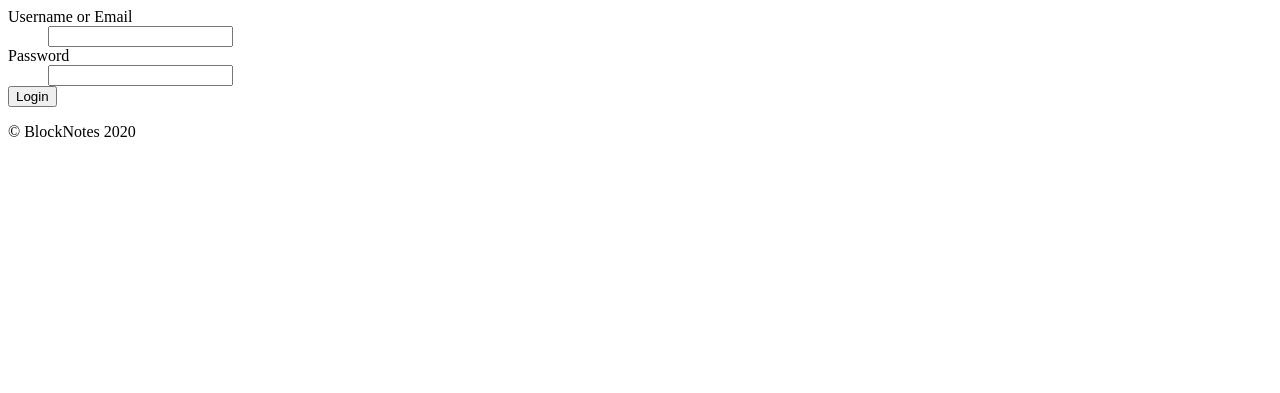
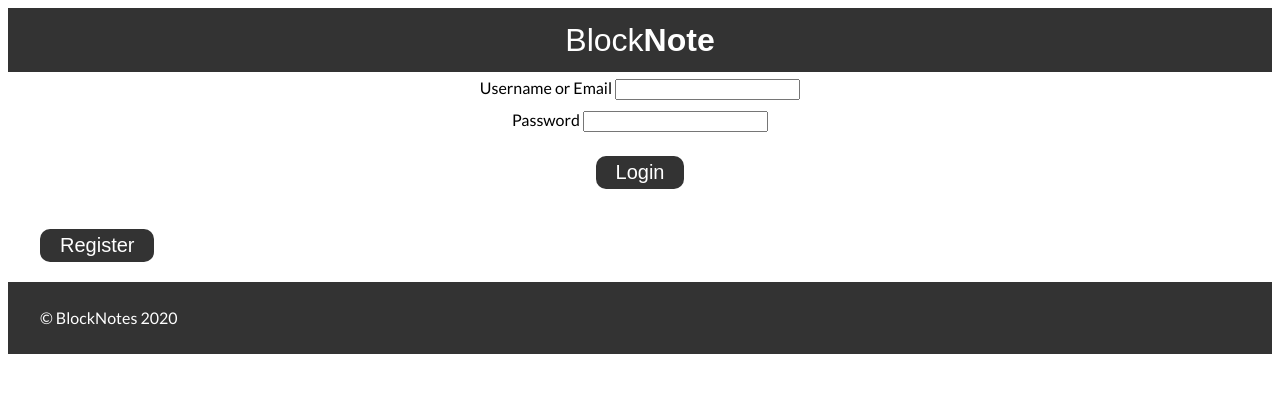
Before and after one commit to ElihuTM/BlockNotes, a Flask app: page /login in a window 1280 px wide. Shown: the top 393 px of the page. Run offline with Flask 2, Linux system fonts and the light colour scheme; some libraries are stand-ins or nearby versions.

Commit message:
se realizo el css de login y register

```diff
--- a/main.py
+++ b/main.py
@@ -20,7 +20,7 @@ mydb = MySQL()
 
 @app.before_request
 def fefore_request():
-    pages_need_logged = ['index']
+    pages_need_logged = ['index','my_projects']
     pages_doesnt_need_logged = ['login', 'register']
 
     if 'username' not in session:
@@ -38,6 +38,10 @@ def page_not_found(e):
 def index():
     return render_template('index.html')
 
+@app.route('/my_projects', methods=['GET'] )
+def my_projects():
+    return render_template('my_projects.html')
+
 @app.route('/login', methods=['GET','POST'])
 def login():
     login_form = forms.LoginForm(request.form)
@@ -49,14 +53,14 @@ def login():
         username = login_form.username.data
         password = login_form.password.data
 
-        sentence = 'SELECT password FROM Users WHERE username = %s'
-        varibles = (username)
+        sentence = 'SELECT password, username FROM Users WHERE username = %s OR email = %s'
+        varibles = (username, username )
         cursor.execute( sentence, varibles )
         result = cursor.fetchone()
 
         if result is not None and check_password_hash( result[ 0 ], password ):
-            session['username'] = username
-            flash( 'welcome {}'.format(username) )
+            session['username'] = result[ 1 ]
+            flash( 'welcome {}'.format( result[ 1 ] ) )
             return redirect( url_for('index') )
         else:
             flash('username or password incorrect')
@@ -82,6 +86,20 @@ def register():
         password = register_form.password.data
         hash_password = generate_password_hash( password )
 
+        sentence = 'Select username, email FROM Users WHERE username = %s OR email = %s'
+        variables = (username, email)
+        cursor.execute(sentence, variables)
+        result = cursor.fetchone()
+
+        if result is not None:
+            if result[ 0 ] == username:
+                flash('username already exist, please use other username')
+
+            if result[ 1 ] == email:
+                flash('email already exist, please use other email')
+
+            return render_template('register.html', form=register_form)
+
         sentence = 'INSERT INTO Users(username,email,password,created_date) VALUES(%s,%s,%s,%s)'
         variables = ( username, email, hash_password, datetime.datetime.today() )
         cursor.execute( sentence, variables )
--- a/static/css/style.css
+++ b/static/css/style.css
@@ -0,0 +1,264 @@
+*, *:before, *:after{ /** para que el tamaño total no sea la suma entre el margin y el padding, sino que le podamos establecer nosotros el tamaño total**/
+    box-sizing: inherit;
+}
+
+html {
+    box-sizing: border-box;
+    font-size: 62.5%; /** Reset para REMs -62.5% = 10px de 16px**/
+}
+
+body {
+    font-family: 'Lato', sans-serif;
+    font-size: 1.6rem;
+    line-height: 2;
+}
+
+h1, h2, h3, h4 { font-family: 'PT Sans', sans-serif; }
+
+h4 {
+    font-size: 2rem;
+}
+
+h3 {
+    font-size: 2.6rem;
+}
+
+h2 {
+    font-weight: 3.2rem;
+}
+
+h1 {
+    font-weight: 3.8rem;
+}
+
+img{
+    max-width: 100%;
+}
+
+a {
+    text-decoration: None;
+}
+
+/** UTILITIES **/
+
+.container {
+    width: 95%;
+    max-width: 120rem;
+    margin: 0 auto;
+}
+
+.center-text {
+    text-align: center;
+}
+
+.center-content {
+    max-width: 80rem;
+}
+
+.no-margin {
+    margin: 0;
+}
+
+/**  GRID **/
+
+@media(min-width: 768px) {
+    .grid {
+        display: flex;
+        flex-wrap: wrap;
+        justify-content: space-between;
+    }
+
+    .center-columns {
+        justify-content: center;
+    }
+
+    .columns-1 {
+        flex: 0 0 calc( 8.33% - 1rem );
+    }
+
+    .columns-2 {
+        flex: 0 0 calc( 16.66% - 1rem);
+    }
+
+    .columns-3 {
+        flex: 0 0 calc( 25% - 1rem );
+    }
+
+    .columns-4 {
+        flex: 0 0 calc( 33.33% - 1rem );
+    }
+
+    .columns-5 {
+        flex: 0 0 calc( 41.66% - 1rem );
+    }
+
+    .columns-6 {
+        flex: 0 0 calc( 50% - 1rem );
+    }
+
+    .columns-8 {
+        flex: 0 0 calc( 66.66% - 1rem );
+    }
+
+    .columns-10 {
+        flex: 0 0 calc( 83.3% - 1rem );
+    }
+
+    .columns-12 {
+        flex: 0 0 100%;
+    }
+}
+
+/** BOTONES **/
+
+.btn{
+    display: block;
+    text-align: center;
+    padding: .5rem 2rem;
+    margin: 2rem 0;
+    color: white;
+    text-decoration: none;
+    font-family: 'PT Sans', sans-serif;
+    font-size: 2rem;
+    flex: 0 0 100%;
+    border: 0;
+    border-radius: 1rem;
+    transition: background-color .3s ease-in-out;
+}
+
+.btn a {
+    color: white;
+}
+
+.btn:hover {
+    cursor: pointer;
+    background-color: rgb(1, 122, 192);
+}
+
+@media(min-width: 768px) {
+    .btn {
+        display: inline-block;
+        flex: 0 0 auto;
+    }
+}
+
+.black-btn{
+    background-color: #333333;
+}
+
+.white-btn a{
+    color: black !important;
+}
+
+/** MESSAGES **/
+.flash-message {
+    background-color: rgb(187, 222, 245);
+    margin: 0;
+    padding: 1rem;
+}
+
+.flash-message li{
+    list-style: none;
+}
+
+.errors {
+    background-color: rgb(253, 160, 160);
+    flex: 100%;
+}
+
+.errors li {
+    list-style: none;
+}
+
+/** HEADER **/
+.site-header {
+    background-color: #333333;
+}
+.site-header h1 {
+    margin: 0;
+}
+
+.barra {
+    padding: 1rem 2rem;
+}
+
+.title {
+    font-weight: 400;
+    font-size: 3.2rem;
+}
+.title a { color: white; }
+.title span { font-weight: 700; }
+
+.mobile-menu {
+    color: white;
+    display: inline-block;
+}
+
+@media(min-width: 768px) {
+    .mobile-menu {
+        display: none;
+    }
+}
+
+.navigation {
+    display: none;
+}
+
+.search-area {
+    display: none;
+}
+
+
+@media(min-width: 768px ) {
+    .navigation {
+        display: flex;
+        font-size: 2rem;
+        padding-top: 1.5rem;
+    }
+
+    .navigation a{
+        color: white;
+    }
+
+    .navigation a:hover {
+        color: rgb(1, 122, 192);
+    }
+
+    .search-area {
+        display: inline-block;
+        padding-top: 1.5rem;
+    }
+
+    .search-area input,
+    .search-area button {
+        height: 3rem;
+    }
+
+}
+
+/** FOOTER **/
+.site-footer {
+    background-color: #333333 ;
+    color: white;
+}
+
+.site-footer p {
+    margin-top: 0;
+    margin-bottom: 0;
+    padding: 2rem 0;
+}
+
+.footer-container {
+    display: flex;
+    justify-content: space-between;
+}
+
+@media(min-width: 768px ) {
+   .copyright{
+       text-align: left;
+   }
+}
+
+.copyright {
+    order: -1;
+}
--- a/templates/base/base.html
+++ b/templates/base/base.html
@@ -4,14 +4,25 @@
     <meta charset="UTF-8">
     <meta name="viewport" content="width=device-width, initial-scale=1.0">
 
+    <script src="https://kit.fontawesome.com/4a15194bcb.js" crossorigin="anonymous"></script>
+    <link href="https://fonts.googleapis.com/css2?family=Lato:wght@300;400;700&display=swap" rel="stylesheet">
+
+    <link rel="stylesheet" href="text/css" href="{{ url_for('static', filename='css/normalize.css') }}">
     <link rel="stylesheet" type="text/css" href="{{ url_for('static', filename='css/style.css') }}">
+    {% block css_styles%} {% endblock  %}
 
     <title> {% block title %} {% endblock  %} </title>
 </head>
 <body>
+
+    {% block header %}
+
+    {% endblock  %}
+
+
     {% with messages = get_flashed_messages() %}
         {% if messages %}
-        <ul>
+        <ul class="flash-message">
            {% for message in messages %}
              <li> {{ message }}</li>
            {% endfor %}
@@ -23,12 +34,9 @@
 
     {% endblock  %}
 
-    <footer>
-        <div class="container">
-            <div class="row">
-                <p class="copyright text-muted">&copy; BlockNotes 2020 </p>
-            </div>
-        </div>
-    </footer>
+
+    {% block footer %}
+
+    {% endblock  %}
 </body>
 </html>
--- a/templates/login.html
+++ b/templates/login.html
@@ -1,17 +1,51 @@
 {% extends 'base/base.html' %}
-
 {% block title %} Login {% endblock  %}
 
+{% block css_styles %}
+    <link rel="stylesheet" type="text/css" href="{{ url_for('static', filename='css/login.css') }}">
+{% endblock  %}
+
+<!--  ########################################################## -->
+
+{% block header %}
+    <header class="site-header">
+        <h1 class="title center-text">
+            <a href="/login"> Block<span>Note</span> </a>
+        </h1>
+    </header>
+{% endblock  %}
+
 {% block content %}
-    {% from 'macro.html' import render_field %}
+{% from 'macro.html' import render_field %}
+    <main class="main-content">
+        <form method="POST" class="container center-content login-form center-text">
+            <div class="content-form">
+                <input type="hidden" name="csrf_token" value="{{ csrf_token() }}">
 
-    <form method="POST">
-        <input type="hidden" name="csrf_token" value="{{ csrf_token() }}">
+                {{ render_field(form.username) }}
+                {{ render_field(form.password) }}
+                {{ form.honeypot }}
 
-        {{ render_field(form.username) }}
-        {{ render_field(form.password) }}
-        {{ form.honeypot }}
-        <input type="submit" value="Login">
-    </form>
+                <div class="submit">
+                    <input type="submit" value="Login" class="btn black-btn btn-submit">
+                </div>
+
+            </div>
+        </form>
+
+        <div class="container register">
+            <div class="submit">
+                <button class="btn black-btn btn-submit"> <a href="/register"> Register </a></button>
+            </div>
+        </div>
+    </main>
 
 {% endblock  %}
+
+{% block footer %}
+<footer class="site-footer">
+    <div class="container center-text">
+            <p class="copyright">&copy; BlockNotes 2020 </p>
+    </div>
+</footer>
+{% endblock  %}
--- a/templates/macro.html
+++ b/templates/macro.html
@@ -1,7 +1,54 @@
+{% macro render_header() %}
+    <header class="site-header">
+        <div class="container barra grid center-columns">
+
+            <div class="title center-text columns-2">
+                <a href="/"> Block<span>Note</span> </a>
+            </div>
+
+            <a href="#nav" class="mobile-menu columns-1"> <i class="fas fa-ellipsis-v"></i> </a>
+
+            <div class="search-area columns-4 center-text">
+                <dd>
+                    <input type="search" name="search" id="search" placeholder="Search">
+                    <button> <i class="fas fa-search"></i> </button>
+                </dd>
+            </div>
+
+            <nav class="navigation columns-6 grid">
+                <a href="/"> Home</a>
+                <a href="/my_projects"> My projects </a>
+                <a href="/"> My friens </a>
+                <a href="/"> My accout </a>
+                <a href="/logout"> Logout </a>
+            </nav>
+
+        </div>
+    </header>
+{% endmacro %}
+
+{% macro render_footer() %}
+    <footer class="site-footer">
+        <div class="container footer-container grid center-columns">
+            <nav class="navigation columns-5 grid">
+                <a href="/"> Home</a>
+                <a href="/"> My projects </a>
+                <a href="/"> My friens </a>
+                <a href="/"> My accout </a>
+            </nav>
+
+            <div class="container copyright columns-3 center-text">
+                <p> &copy; BlockNotes 2020 </p>
+            </div>
+        </div>
+    </footer>
+{% endmacro %}
+
 {% macro render_field(field) %}
+    <div class="field">
+        {{ field.label }}
+        {{ field(**kwargs)|safe}}
 
-    <dt> {{ field.label }}
-    <dd> {{ field(**kwargs)|safe}}
         {% if field.errors %}
             <ul class=errors>
                 {% for error in field.errors %}
@@ -9,6 +56,5 @@
                 {% endfor %}
             </ul>
         {% endif %}
-    </dd>
-
+    </div>
 {% endmacro %}
```
Also changed, not shown: templates/index.html (+14 -1 lines), templates/register.html (+33 -2 lines). Lines whose indentation alone changed are shown as unchanged.
